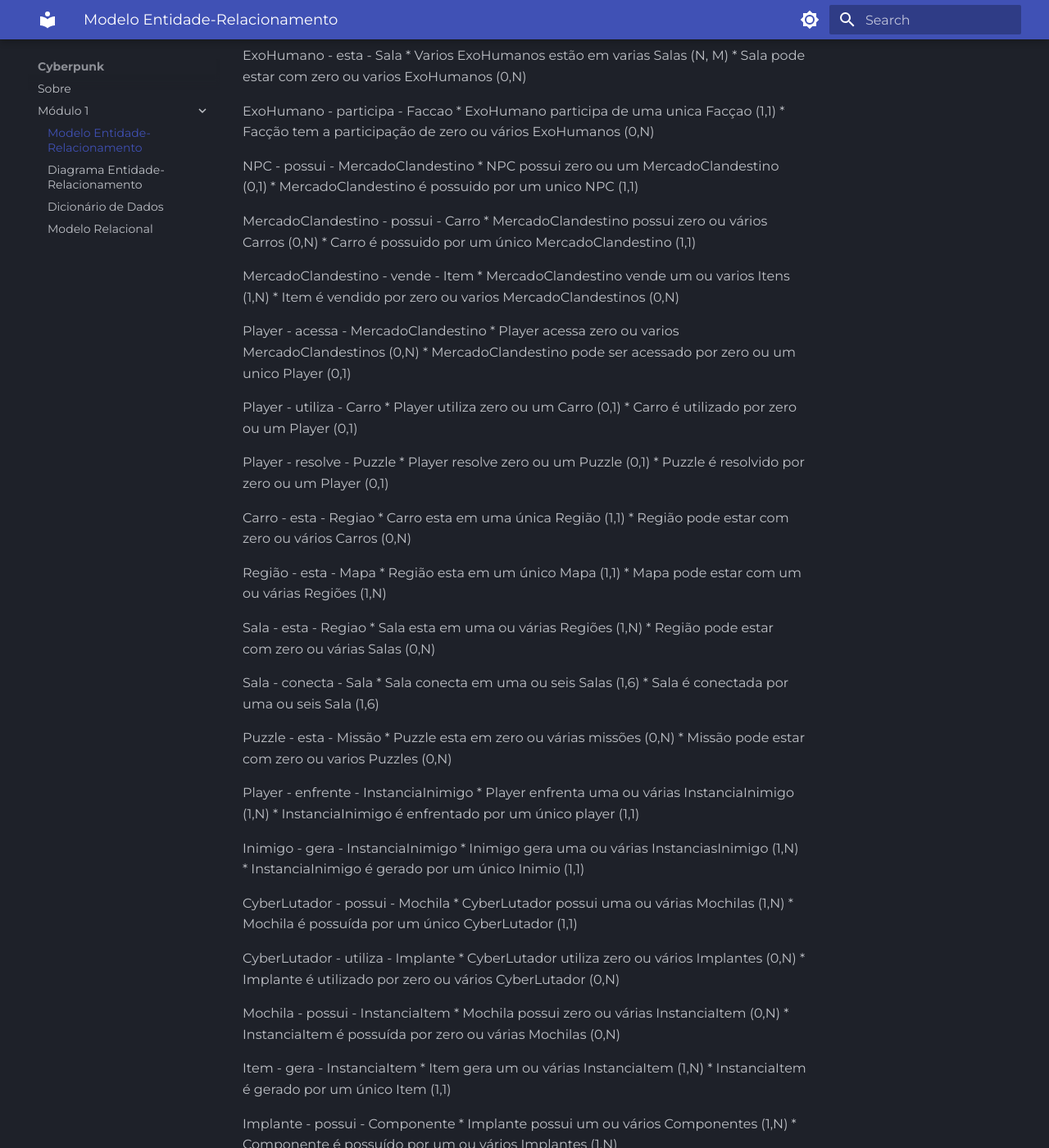
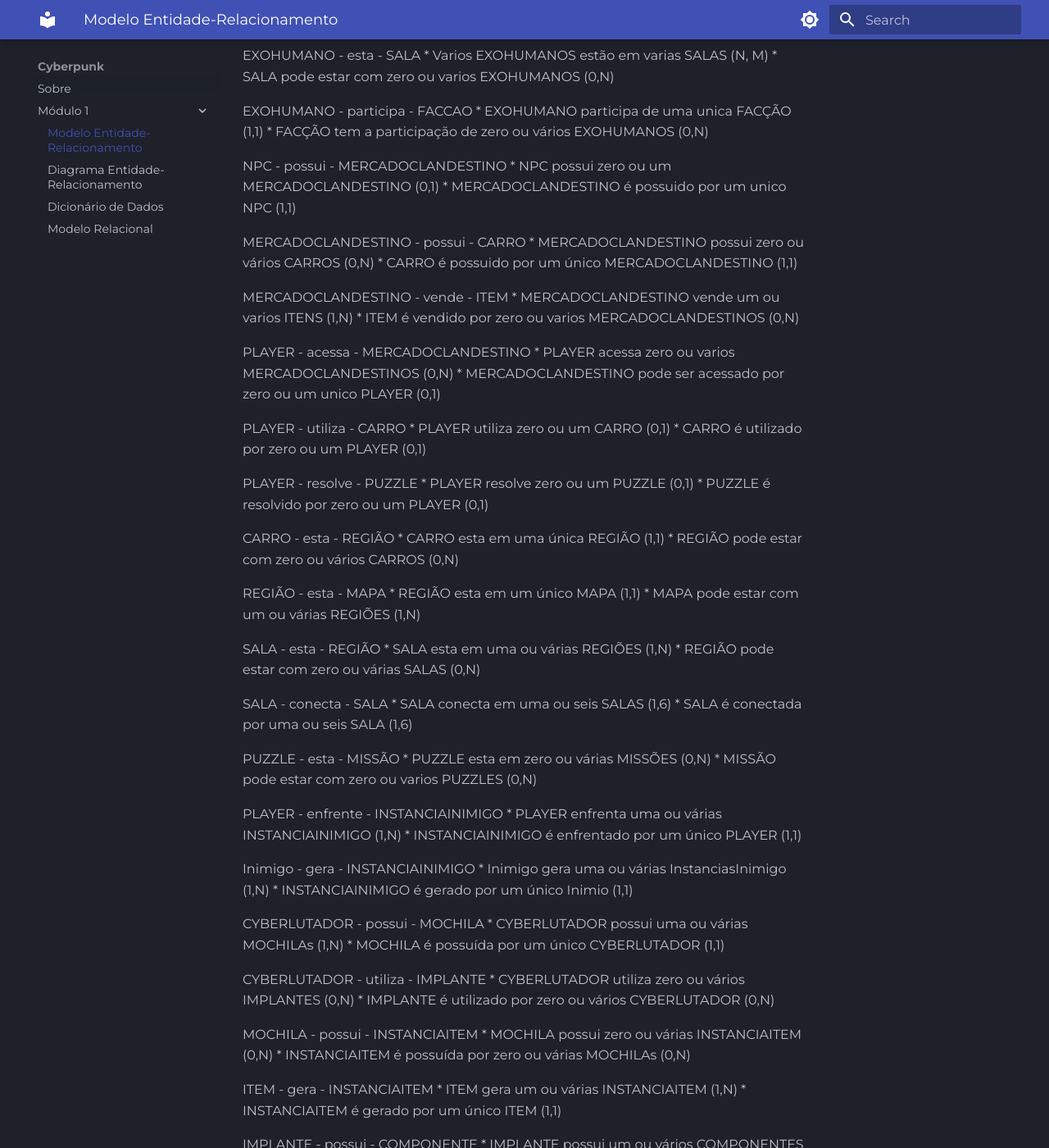
Before and after one commit to SBD1/2024.2-Cyberpunk, an MkDocs documentation site: the page built from docs/modulo1/MER_Cyberpunk.md, in a window 1280 px wide and 1400 px high, scrolled down 2320 px. Shown: the whole window at 82% size. Built offline with MkDocs 1.6.1 and Material for MkDocs 9.7.7, drawn with Linux system fonts in a browser that asks for light colours; some of the changed text lies outside the part shown.

Commit message:
fix: formatação

```diff
--- a/docs/modulo1/MER_Cyberpunk.md
+++ b/docs/modulo1/MER_Cyberpunk.md
@@ -3,151 +3,151 @@
 
 ## Entidades
 
-* **ExoHumano**
+* **EXOHUMANO**
     * **NPC**
-    * **CyberLutador**
-        * **Inimigo**
-        * **InstanciaInimigo**
-        * **Player**
-* **Mochila**
-* **InstanciaItem**
-* **Item**
-    * **Componente**
-    * **BioChip**
-        * **ChipCura**
-        * **ChipAdrenalina**
-    * **ItemChave**
-* **Implante**
-    * **BracoRobotico**
-    * **CapaceteNeural**
-    * **VisaoCibernetica**
-* **MercadoClandestino**
-* **Missão**
-* **Sala**
-* **Regiao**
-* **Mapa**
-* **Puzzle**
-    * **Decodificar**
-    * **Matematico**
-* **Carro**
+    * **CYBERLUTADOR**
+        * **INIMIGO**
+        * **INSTANCIAINIMIGO**
+        * **PLAYER**
+* **MOCHILA**
+* **INSTANCIAITEM**
+* **ITEM**
+    * **COMPONENTE**
+    * **BIOCHIP**
+        * **CHIPCURA**
+        * **CHIPADRENALINA**
+    * **ITEMCHAVE**
+* **IMPLANTE**
+    * **BRACOROBOTICO**
+    * **CAPACETENEURAL**
+    * **VISAOCIBERNETICA**
+* **MERCADOCLANDESTINO**
+* **MISSÃO**
+* **SALA**
+* **REGIÃO**
+* **MAPA**
+* **PUZZLE**
+    * **DECODIFICAR**
+    * **MATEMATICO**
+* **CARRO**
 
 ## Atributos
 
-* **ExoHumano**:
+* **EXOHUMANO**:
     * **NPC**:
-    * **CyberLutador**:
-        * **Inimigo**:
-        * **Player**:
-* **Mochila**:
-* **Item**:
-    * **Componente**:
-    * **BioChip**:
-        * **ChipCura**:
-        * **ChipAdrenalina**:
-    * **ItemChave**:
-* **Implante**:
-    * **BracoRobotico**:
-    * **CapaceteNeural**:
-    * **VisaoCibernetica**:
-* **MercadoClandestino**:
-* **Missão**:
-* **Sala**:
-* **Regiao**:
-* **Mapa**:
-* **Puzzle**:
-    * **Decodificar**:
-    * **Matematico**:
-* **Carro**:
+    * **CYBERLUTADOR**:
+        * **INIMIGO**:
+        * **PLAYER**:
+* **MOCHILA**:
+* **ITEM**:
+    * **COMPONENTE**:
+    * **BIOCHIP**:
+        * **CHIPCURA**:
+        * **CHIPADRENALINA**:
+    * **ITEMCHAVE**:
+* **IMPLANTE**:
+    * **BRACOROBOTICO**:
+    * **CAPACETENEURAL**:
+    * **VISAOCIBERNETICA**:
+* **MERCADOCLANDESTINO**:
+* **MISSÃO**:
+* **SALA**:
+* **REGIÃO**:
+* **MAPA**:
+* **PUZZLE**:
+    * **DECODIFICAR**:
+    * **MATEMATICO**:
+* **CARRO**:
 
 ## Relacionamentos
 
-ExoHumano - participa - Missao
-* ExoHumano participa de zero ou várias Missões (0,1)
-* Missão tem a participação de um unico ExoHumano (1,1)
+EXOHUMANO - participa - MISSÃO
+* EXOHUMANO participa de zero ou várias MISSÕES (0,1)
+* MISSÃO tem a participação de um unico EXOHUMANO (1,1)
 
-ExoHumano - possui - Dialogo
-* ExoHumano possui zero ou vários Dialogos (0,1)
-* Dialogo é possuido por um unico ExoHumano (1,1)
+EXOHUMANO - possui - DIALOGO
+* EXOHUMANO possui zero ou vários DIALOGOS (0,1)
+* DIALOGO é possuido por um unico EXOHUMANO (1,1)
 
-ExoHumano - esta - Sala
-* Varios ExoHumanos estão em varias Salas (N, M)
-* Sala pode estar com zero ou varios ExoHumanos (0,N)
+EXOHUMANO - esta - SALA
+* Varios EXOHUMANOS estão em varias SALAS (N, M)
+* SALA pode estar com zero ou varios EXOHUMANOS (0,N)
 
-ExoHumano - participa - Faccao
-* ExoHumano participa de uma unica Facçao (1,1)
-* Facção tem a participação de zero ou vários ExoHumanos (0,N)
+EXOHUMANO - participa - FACCAO
+* EXOHUMANO participa de uma unica FACÇÃO (1,1)
+* FACÇÃO tem a participação de zero ou vários EXOHUMANOS (0,N)
 
-NPC - possui - MercadoClandestino
-* NPC possui zero ou um MercadoClandestino (0,1)
-* MercadoClandestino é possuido por um unico NPC (1,1)
+NPC - possui - MERCADOCLANDESTINO
+* NPC possui zero ou um MERCADOCLANDESTINO (0,1)
+* MERCADOCLANDESTINO é possuido por um unico NPC (1,1)
 
-MercadoClandestino - possui - Carro
-* MercadoClandestino possui zero ou vários Carros (0,N)
-* Carro é possuido por um único MercadoClandestino (1,1)
+MERCADOCLANDESTINO - possui - CARRO
+* MERCADOCLANDESTINO possui zero ou vários CARROS (0,N)
+* CARRO é possuido por um único MERCADOCLANDESTINO (1,1)
 
-MercadoClandestino - vende - Item
-* MercadoClandestino vende um ou varios Itens (1,N)
-* Item é vendido por zero ou varios MercadoClandestinos (0,N)
+MERCADOCLANDESTINO - vende - ITEM
+* MERCADOCLANDESTINO vende um ou varios ITENS (1,N)
+* ITEM é vendido por zero ou varios MERCADOCLANDESTINOS (0,N)
 
-Player - acessa - MercadoClandestino
-* Player acessa zero ou varios MercadoClandestinos (0,N)
-* MercadoClandestino pode ser acessado por zero ou um unico Player (0,1)
+PLAYER - acessa - MERCADOCLANDESTINO
+* PLAYER acessa zero ou varios MERCADOCLANDESTINOS (0,N)
+* MERCADOCLANDESTINO pode ser acessado por zero ou um unico PLAYER (0,1)
 
-Player - utiliza - Carro
-* Player utiliza zero ou um Carro (0,1)
-* Carro é utilizado por zero ou um Player (0,1)
+PLAYER - utiliza - CARRO
+* PLAYER utiliza zero ou um CARRO (0,1)
+* CARRO é utilizado por zero ou um PLAYER (0,1)
 
-Player - resolve - Puzzle
-* Player resolve zero ou um Puzzle (0,1)
-* Puzzle é resolvido por zero ou um Player (0,1)
+PLAYER - resolve - PUZZLE
+* PLAYER resolve zero ou um PUZZLE (0,1)
+* PUZZLE é resolvido por zero ou um PLAYER (0,1)
 
-Carro - esta - Regiao
-* Carro esta em uma única Região (1,1)
-* Região pode estar com zero ou vários Carros (0,N)
+CARRO - esta - REGIÃO
+* CARRO esta em uma única REGIÃO (1,1)
+* REGIÃO pode estar com zero ou vários CARROS (0,N)
 
-Região - esta - Mapa
-* Região esta em um único Mapa (1,1)
-* Mapa pode estar com um ou várias Regiões (1,N)
+REGIÃO - esta - MAPA
+* REGIÃO esta em um único MAPA (1,1)
+* MAPA pode estar com um ou várias REGIÕES (1,N)
 
-Sala - esta - Regiao
-* Sala esta em uma ou várias Regiões (1,N)
-* Região pode estar com zero ou várias Salas (0,N)
+SALA - esta - REGIÃO
+* SALA esta em uma ou várias REGIÕES (1,N)
+* REGIÃO pode estar com zero ou várias SALAS (0,N)
 
-Sala - conecta - Sala
-* Sala conecta em uma ou seis Salas (1,6)
-* Sala é conectada por uma ou seis Sala (1,6)
+SALA - conecta - SALA
+* SALA conecta em uma ou seis SALAS (1,6)
+* SALA é conectada por uma ou seis SALA (1,6)
 
-Puzzle - esta - Missão
-* Puzzle esta em zero ou várias missões (0,N)
-* Missão pode estar com zero ou varios Puzzles (0,N)
+PUZZLE - esta - MISSÃO
+* PUZZLE esta em zero ou várias MISSÕES (0,N)
+* MISSÃO pode estar com zero ou varios PUZZLES (0,N)
 
-Player - enfrente - InstanciaInimigo
-* Player enfrenta uma ou várias InstanciaInimigo (1,N)
-* InstanciaInimigo é enfrentado por um único player (1,1)
+PLAYER - enfrente - INSTANCIAINIMIGO
+* PLAYER enfrenta uma ou várias INSTANCIAINIMIGO (1,N)
+* INSTANCIAINIMIGO é enfrentado por um único PLAYER (1,1)
 
-Inimigo - gera - InstanciaInimigo
+Inimigo - gera - INSTANCIAINIMIGO
 * Inimigo gera uma ou várias InstanciasInimigo (1,N)
-* InstanciaInimigo é gerado por um único Inimio (1,1)
+* INSTANCIAINIMIGO é gerado por um único Inimio (1,1)
 
-CyberLutador - possui - Mochila
-* CyberLutador possui uma ou várias Mochilas (1,N)
-* Mochila é possuída por um único CyberLutador (1,1)
+CYBERLUTADOR - possui - MOCHILA
+* CYBERLUTADOR possui uma ou várias MOCHILAs (1,N)
+* MOCHILA é possuída por um único CYBERLUTADOR (1,1)
 
-CyberLutador - utiliza - Implante
-* CyberLutador utiliza zero ou vários Implantes (0,N)
-* Implante é utilizado por zero ou vários CyberLutador (0,N)
+CYBERLUTADOR - utiliza - IMPLANTE
+* CYBERLUTADOR utiliza zero ou vários IMPLANTES (0,N)
+* IMPLANTE é utilizado por zero ou vários CYBERLUTADOR (0,N)
 
-Mochila - possui - InstanciaItem
-* Mochila possui zero ou várias InstanciaItem (0,N)
-* InstanciaItem é possuída por zero ou várias Mochilas (0,N)
+MOCHILA - possui - INSTANCIAITEM
+* MOCHILA possui zero ou várias INSTANCIAITEM (0,N)
+* INSTANCIAITEM é possuída por zero ou várias MOCHILAs (0,N)
 
-Item - gera - InstanciaItem
-* Item gera um ou várias InstanciaItem (1,N)
-* InstanciaItem é gerado por um único Item (1,1)
+ITEM - gera - INSTANCIAITEM
+* ITEM gera um ou várias INSTANCIAITEM (1,N)
+* INSTANCIAITEM é gerado por um único ITEM (1,1)
 
-Implante - possui - Componente
-* Implante possui um ou vários Componentes (1,N)
-* Componente é possuído por um ou vários Implantes (1,N)
+IMPLANTE - possui - COMPONENTE
+* IMPLANTE possui um ou vários COMPONENTES (1,N)
+* COMPONENTE é possuído por um ou vários IMPLANTES (1,N)
 
 ## Histórico de versões
 
```
